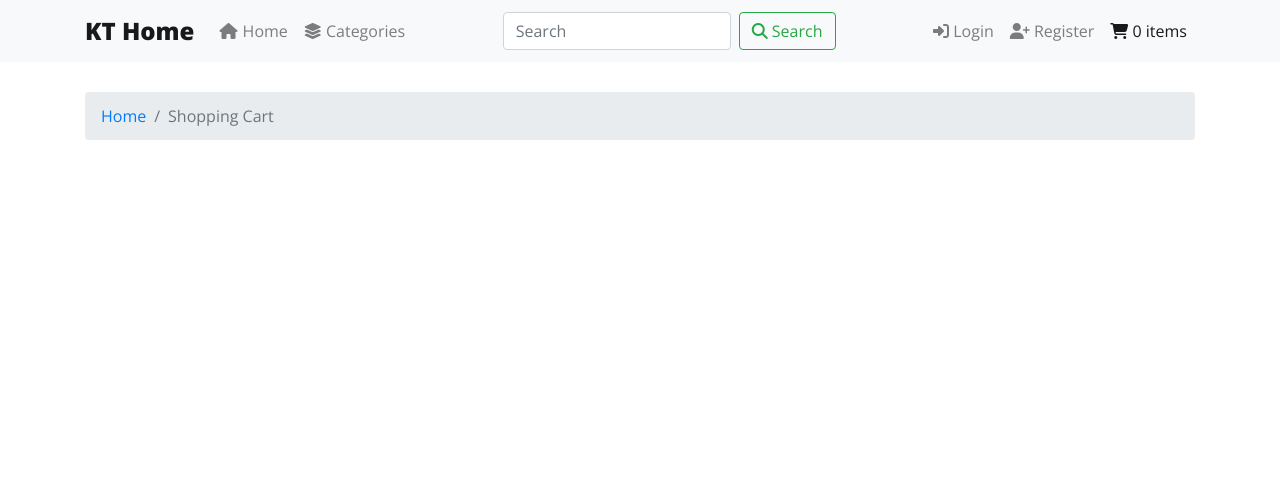
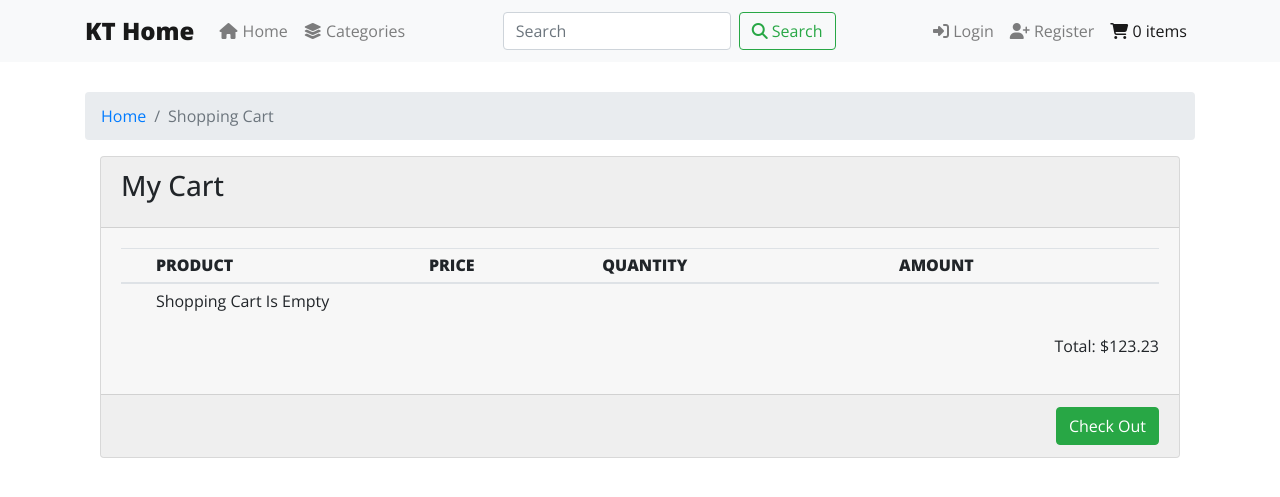
Before and after one commit to ktzy0305/OS-eCommerce, a Flask app: template templates/shoppingcart.html in a window 1280 px wide. Shown: the top 497 px of the page. Run offline with Flask 2, Linux system fonts and the light colour scheme; the template is opened without the code that fills it: most values are stand-ins (such as "Sample title", 1, 10 or a date in 2020); parts of the project's set-up code (start-up, migrations or seed data) failed here and were passed over; some libraries are stand-ins or nearby versions.

Commit message:
WIP Shopping Cart

```diff
--- a/routes.py
+++ b/routes.py
@@ -113,6 +113,19 @@ def shopping_cart():
     else:
         return render_template("shoppingcart.html")
 
+@app.route('/addtocart', methods=['POST'])
+def add_to_cart():
+    if session.get("shopping_cart") is None:
+        session["shopping_cart"] = []
+
+    product_id = request.form["product_id"]
+    quantity = request.form["quantity"]
+    product = Product.objects(id=product_id).first()
+    shopping_cart = session["shopping_cart"]
+    shopping_cart.append([product, quantity])
+    session["shopping_cart"] = shopping_cart
+    return redirect(url_for("shopping_cart"))
+
 @app.route('/userprofile')
 def user_profile():
     return render_template("profile.html")
@@ -125,7 +138,7 @@ def user_profile():
 Contains the endpoints for mobile applications to perform user functionality
 of this web application.
 """
-@app.route(API_BASE_URL+'/login')
+@app.route(API_BASE_URL+'/login', methods=['POST'])
 def api_login():
     email = request.args.get("email")
     password = request.args.get("password")
@@ -168,5 +181,10 @@ def api_delete_user(user_id):
     user.delete()
     return 'Delete Successful!'.format(), 200
 
+@app.route(API_BASE_URL+'/products', methods=['GET'])
+def api_products():
+    products = Product.objects
+    return jsonify(products), 200
+
 if __name__ == "__main__":
     app.run()
--- /dev/null
+++ b/static/css/shoppingcart.css
@@ -0,0 +1,3 @@
+.card{
+    background-color: rgba(0,0,0,.03);
+}
--- a/templates/home.html
+++ b/templates/home.html
@@ -47,7 +47,11 @@
                         <a class="product-link" href="{{ url_for('product_info', product_id=product.id) }}">
                             <div class="card product-item h-100">
                                 <div class="image-container">
+                                    {% if product.image_url %}
                                     <img class="card-img-top img-fluid product-image" src="{{ product.image_url }}">
+                                    {% else %}
+                                    <img class="card-img-top img-fluid product-image" src="{{ url_for('static', filename='images/no-image.jpg') }}">
+                                    {% endif %}
                                     <!-- <span class="offer-indicator">On Offer</span> -->
                                 </div>
                                 <div class="card-body">
--- a/templates/shoppingcart.html
+++ b/templates/shoppingcart.html
@@ -1,7 +1,7 @@
 {% extends "base.html" %}
 {% block title %}Shopping Cart{% endblock %}
 {% block styles %}
-<link rel="stylesheet" href="{{ url_for('static', filename='css/profile.css') }}">{% endblock %}
+<link rel="stylesheet" href="{{ url_for('static', filename='css/shoppingcart.css') }}">{% endblock %}
 
 {% block content %}
 <div class="container">
@@ -12,6 +12,46 @@
         </ol>
     </nav>
     <div class="col-sm-12">
+        <div class="card">
+            <div class="card-header">
+                <h3 class="card-title">My Cart</h3>
+            </div>
+            <div class="card-body">
+                <table class="table table-sm table-hover">
+                    <thead>
+                        <tr>
+                            <th class="text-uppercase table-col-header" colspan="1"></th>
+                            <th class="text-uppercase table-col-header">Product</th>
+                            <th class="text-uppercase table-col-header">Price</th>
+                            <th class="text-uppercase table-col-header">Quantity</th>
+                            <th class="text-uppercase table-col-header">Amount</th>
+                        </tr>
+                    </thead>
+                    <tbody>
+                        {% if session.get("shopping_cart") %}
+                            {% for item in session.get("shopping_cart") %}
+                            <tr>
+                                <td colspan="1"></td>
+                                <td>{{ item[0].title }}</td>
+                                <td>$ {{ '%0.2f'|format(item[0].price|float) }}</td>
+                                <td>{{ item[1] }}</td>
+                                <td>$ {{ '%0.2f'|format(item[0].price*item[1]|float) }}</td>
+                            </tr>
+                            {% endfor %}
+                        {% else %}
+                        <tr>
+                            <td colspan="1"></td>
+                            <td colspan="4">Shopping Cart Is Empty</td>
+                        </tr>
+                        {% endif %}
+                    </tbody>
+                </table>
+                <p style="text-align: right;">Total: $123.23</p>
+            </div>
+            <div class="card-footer">
+                <button class="btn btn-success float-right">Check Out</button>
+            </div>
+        </div>
     </div>
 </div>
 {% endblock %}
```
Also changed, not shown: data/current_product_data.json (added, +13 -0 lines), data/proposed_detailed_product.json (added, +45 -0 lines), data/proposed_product_data.json (added, +15 -0 lines), requirements.txt (+47 -18 lines), templates/product/details.html (+7 -0 lines), Reference DB.png (added), static/images/no-image.jpg (added).
